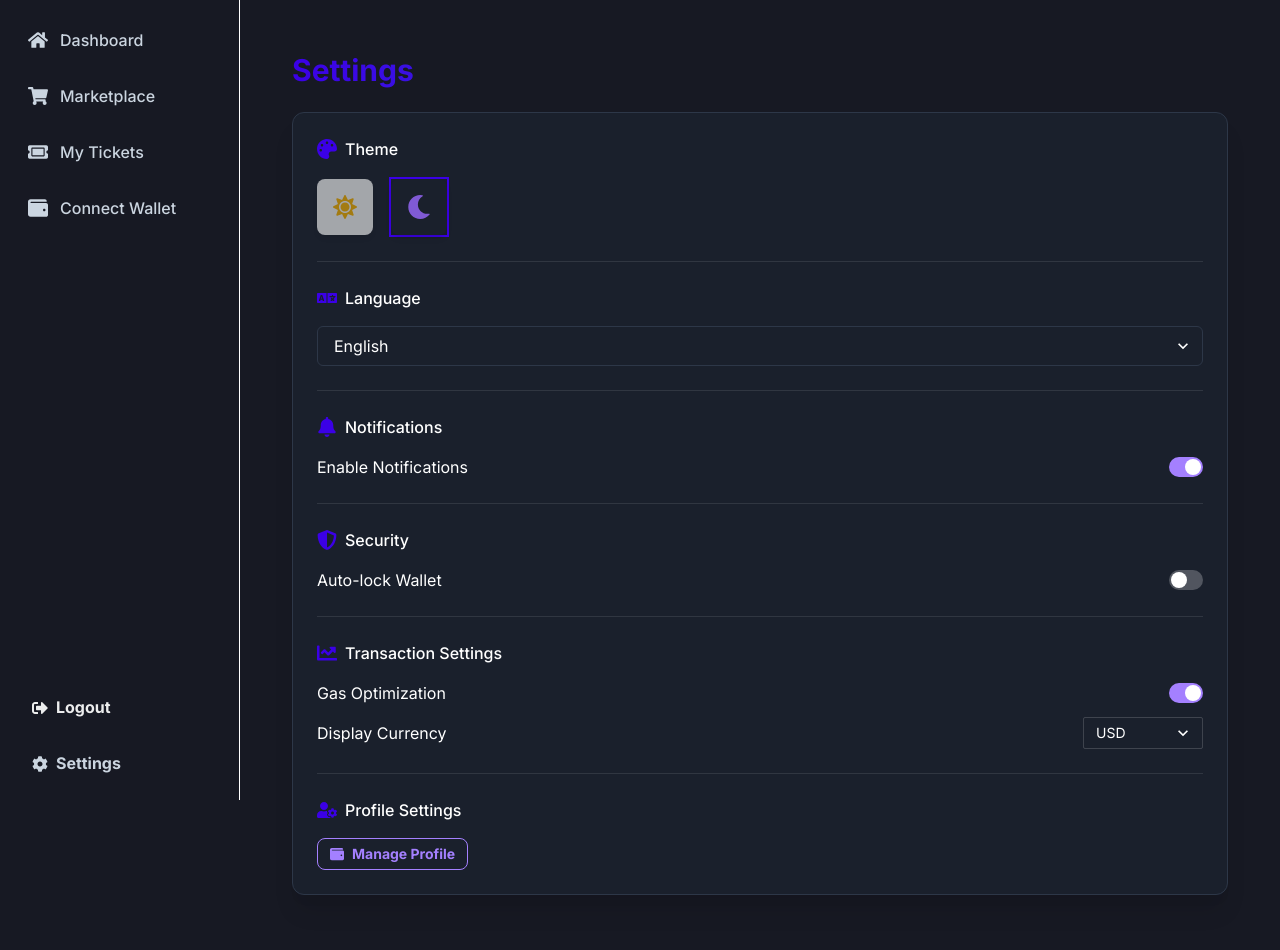
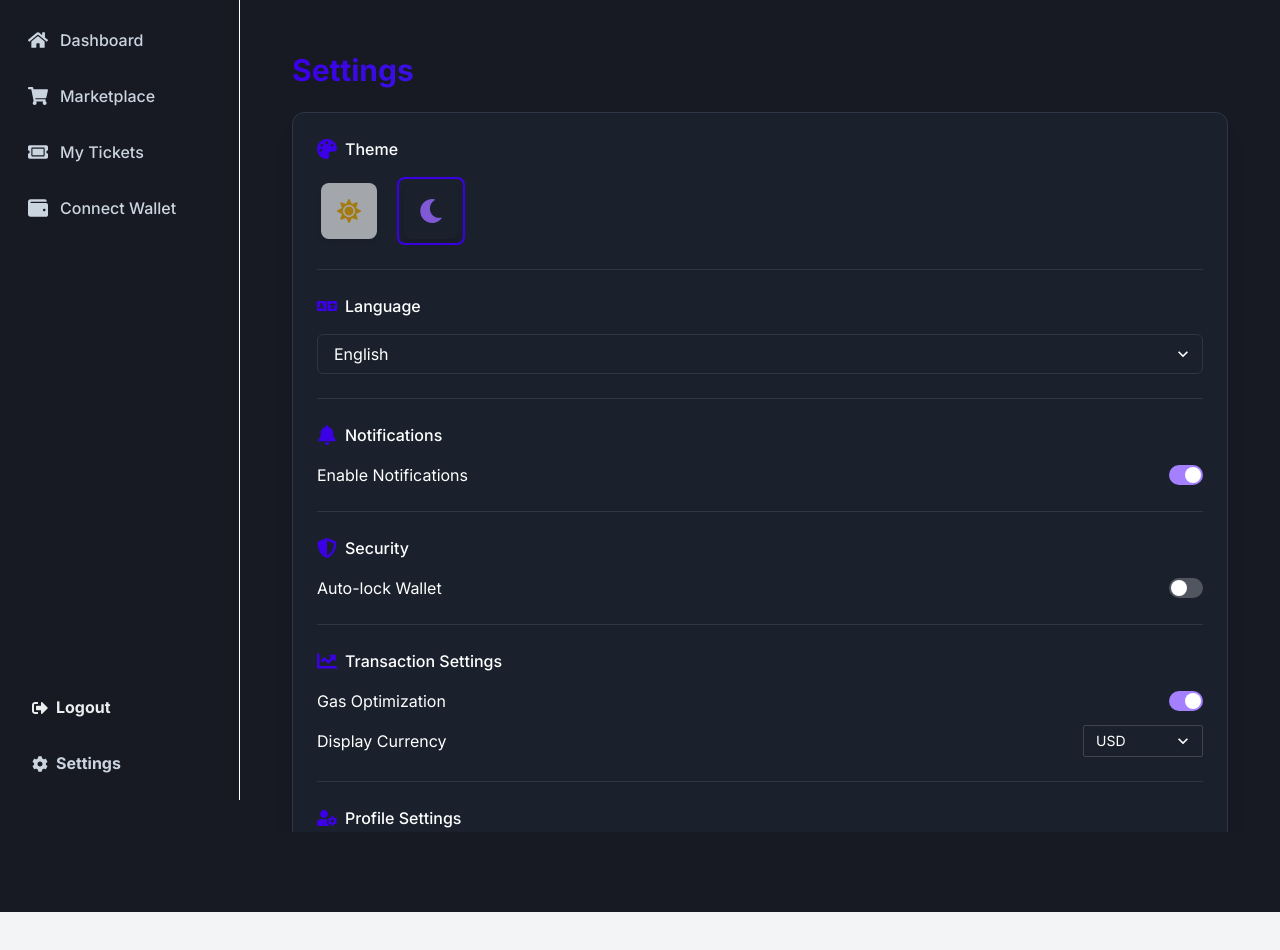
Before and after one commit to JDjaga/hather_network_bot, a React (Create React App) app: page /settings in a window 1280 px wide. Shown: the top 950 px of the page. After the commit the page ends 912 px from the top, so only its background shows below. Built offline with nearby package versions, Linux system fonts and the light colour scheme.

Commit message:
hather_netw

```diff
--- a/public/index.html
+++ b/public/index.html
@@ -3,7 +3,7 @@
   <head>
     <meta charset="utf-8" />
     <link rel="icon" href="%PUBLIC_URL%/favicon.ico" />
-    <meta name="viewport" content="width=device-width, initial-scale=1" />
+    <meta name="viewport" content="width=device-width, initial-scale=1.0, maximum-scale=1.0, user-scalable=no, viewport-fit=cover" />
     <meta name="theme-color" content="#000000" />
     <meta
       name="description"
--- a/src/components/Navigation.tsx
+++ b/src/components/Navigation.tsx
@@ -118,8 +118,8 @@ const Navigation: React.FC = () => {
         onClick={onOpen}
         display={{ base: "inline-block", md: "none" }}
         position="fixed"
-        top="20px"
-        left="20px"
+        top="70px"
+        left="15px"
         zIndex={1001}
         p={2}
         margin={0}
@@ -132,9 +132,9 @@ const Navigation: React.FC = () => {
         <DrawerOverlay />
         <DrawerContent bg={drawerBgColor}>
           <DrawerCloseButton />
-          <DrawerHeader color={drawerHeaderColor}></DrawerHeader>
+          <DrawerHeader color={drawerHeaderColor} height="100px"></DrawerHeader>
           <DrawerBody color={drawerBodyColor} p={0}>
-            <VStack spacing={2} align="stretch" m={0} p={0}>
+            <VStack spacing={5} align="stretch" m={0} pt={10} px={2}>
               {navItems.map((item) => (
                 <NavItemComponent
                   key={item.path}
@@ -142,12 +142,13 @@ const Navigation: React.FC = () => {
                   isActive={location.pathname === item.path}
                 />
               ))}
-              <Divider />
+              <Divider my={3} />
               <Button
                 leftIcon={<FaSignOutAlt />}
                 variant="ghost"
                 justifyContent="flex-start"
                 width="100%"
+                p={3}
                 onClick={() => toast({ title: 'Logged out', status: 'info', duration: 2000 })}
               >
                 Logout
@@ -160,6 +161,7 @@ const Navigation: React.FC = () => {
                     leftIcon={<Icon as={FaCog} />}
                     variant="ghost"
                     width="100%"
+                    p={3}
                     justifyContent="flex-start"
                     color={textColor}
                     _hover={{ bg: activeBgColor, color: activeTextColor }}
@@ -168,8 +170,6 @@ const Navigation: React.FC = () => {
                   </Button>
                 </Link>
               </MotionBox>
-
-              {/* Theme Toggle button removed */}
             </VStack>
           </DrawerBody>
         </DrawerContent>
--- /dev/null
+++ b/src/index.css
@@ -0,0 +1,12 @@
+html, body, #root {
+  height: 100%;
+  width: 100%;
+  margin: 0;
+  padding: 0;
+  overflow-x: hidden;
+  -webkit-overflow-scrolling: touch;
+}
+
+* {
+  -webkit-tap-highlight-color: transparent;
+}
--- a/src/pages/MyTickets.tsx
+++ b/src/pages/MyTickets.tsx
@@ -136,8 +136,26 @@ const TicketCard = ({ ticket }: { ticket: Ticket }) => {
 
 const MyTickets = () => {
   return (
-    <Box p={8}>
-      <VStack spacing={8} align="stretch">
+    <Box
+      p={8}
+      height="100vh"
+      overflowY="auto"
+      css={{
+        '&::-webkit-scrollbar': {
+          width: '4px',
+        },
+        '&::-webkit-scrollbar-track': {
+          width: '6px',
+        },
+        '&::-webkit-scrollbar-thumb': {
+          background: 'gray.500',
+          borderRadius: '24px',
+        },
+        scrollBehavior: 'smooth',
+        '-webkit-overflow-scrolling': 'touch'
+      }}
+    >
+      <VStack spacing={8} align="stretch" minH="100%" pb={8}>
         <Box>
           <Heading size="xl" mb={2}>
             My NFT Tickets
--- a/src/pages/Settings.tsx
+++ b/src/pages/Settings.tsx
@@ -29,6 +29,23 @@ import {
 } from 'react-icons/fa';
 
 const MotionBox = motion(Box);
+
+const buttonVariants = {
+  initial: {
+    scale: 1,
+    boxShadow: "0 0 0px rgba(0,0,0,0)"
+  },
+  hover: {
+    scale: 1.05,
+    boxShadow: "0 0 15px rgba(129, 90, 213, 0.5)",
+    transition: { duration: 0.2 }
+  },
+  tap: {
+    scale: 0.95,
+    boxShadow: "0 0 5px rgba(129, 90, 213, 0.5)",
+    transition: { duration: 0.1 }
+  }
+};
 
 const Settings: React.FC = () => {
   const { colorMode, toggleColorMode } = useColorMode();
@@ -85,6 +102,22 @@ const Settings: React.FC = () => {
       exit={{ opacity: 0 }}
       transition={{ duration: 0.3 }}
       p={5}
+      height="100vh"
+      overflowY="auto"
+      css={{
+        '&::-webkit-scrollbar': {
+          width: '4px',
+        },
+        '&::-webkit-scrollbar-track': {
+          width: '6px',
+        },
+        '&::-webkit-scrollbar-thumb': {
+          background: 'gray.500',
+          borderRadius: '24px',
+        },
+        scrollBehavior: 'smooth',
+        '-webkit-overflow-scrolling': 'touch'
+      }}
     >
         <Heading size="lg" mb={6} bgGradient="linear(to-r, brand.500, blue.500)" bgClip="text">
           Settings
@@ -108,13 +141,18 @@ const Settings: React.FC = () => {
               <HStack spacing={4}>
                 <Tooltip label="Light Theme">
                   <MotionBox
-                  whileHover={{ scale: 1.05 }}
-                  whileTap={{ scale: 0.95 }}
+                    variants={buttonVariants}
+                    initial="initial"
+                    whileHover="hover"
+                    whileTap="tap"
+                    whileFocus="hover"
                     onClick={() => handleThemeChange('light')}
                     cursor="pointer"
                     opacity={colorMode === 'light' ? 1 : 0.6}
                     border={colorMode === 'light' ? '2px solid' : 'none'}
                     borderColor="brand.500"
+                    borderRadius="lg"
+                    p={1}
                   >
                     <Box p={4} borderRadius="lg" bg="white" boxShadow="md">
                       <FaSun size={24} color="#FFB800" />
@@ -123,13 +161,18 @@ const Settings: React.FC = () => {
                 </Tooltip>
                 <Tooltip label="Dark Theme">
                   <MotionBox
-                  whileHover={{ scale: 1.05 }}
-                  whileTap={{ scale: 0.95 }}
+                    variants={buttonVariants}
+                    initial="initial"
+                    whileHover="hover"
+                    whileTap="tap"
+                    whileFocus="hover"
                     onClick={() => handleThemeChange('dark')}
                     cursor="pointer"
                     opacity={colorMode === 'dark' ? 1 : 0.6}
                     border={colorMode === 'dark' ? '2px solid' : 'none'}
                     borderColor="brand.500"
+                    borderRadius="lg"
+                    p={1}
                   >
                     <Box p={4} borderRadius="lg" bg="gray.800" boxShadow="md">
                       <FaMoon size={24} color="#805AD5" />
--- a/src/pages/TicketMarketplace.tsx
+++ b/src/pages/TicketMarketplace.tsx
@@ -179,7 +179,33 @@ const TicketMarketplace = () => {
   };
 
   return (
-    <Box p={8}>
+    <Box
+      p={8}
+      height="100vh"
+      overflowY="auto"
+      css={{
+        '&::-webkit-scrollbar': {
+          width: '4px',
+        },
+        '&::-webkit-scrollbar-track': {
+          width: '6px',
+        },
+        '&::-webkit-scrollbar-thumb': {
+          background: 'gray.500',
+          borderRadius: '24px',
+        },
+        scrollBehavior: 'smooth',
+        '-webkit-overflow-scrolling': 'touch'
+      }}
+    >
+      <MotionBox
+        initial="hidden"
+        animate="visible"
+        variants={containerVariants}
+        maxW="1200px"
+        mx="auto"
+      >
+        </MotionBox>
         <MotionBox
           initial="hidden"
           animate="visible"
```
Also changed, not shown: src/components/Layout.tsx (added, +36 -0 lines), src/pages/Dashboard.tsx (line endings or trailing spaces). Lines whose indentation alone changed are shown as unchanged.
